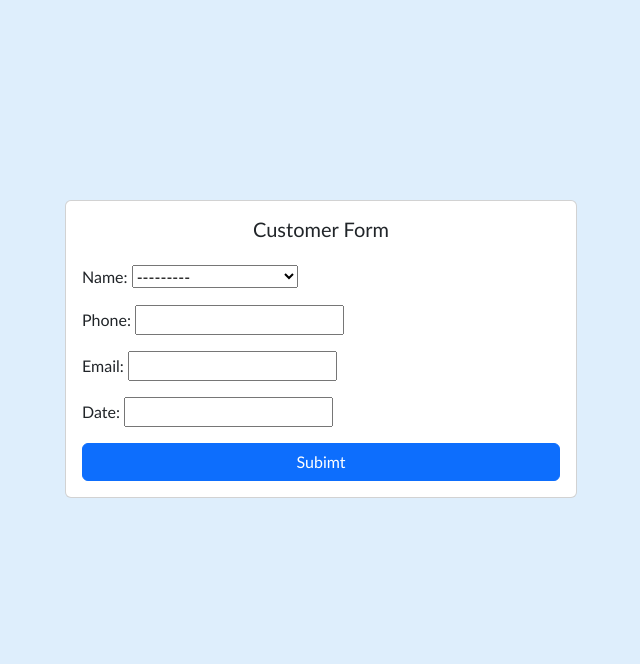
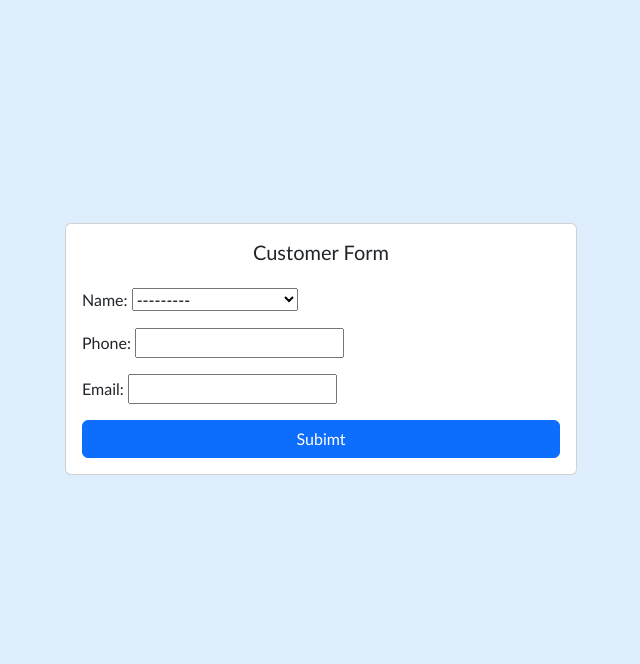
Before and after one commit to Fidele250/Customer-Tracking, a Django app: page /customers/create/ in a window 1280 px wide. Shown: the part 137-801 px from the top of the page, without its empty margins (319-959 px from the left). Run offline with Django 5.2, Linux system fonts and the light colour scheme; the visitor is signed in with stand-in values (Sample User, id 1); data comes from the database, SQL or seed files in the repository; some libraries are stand-ins or nearby versions.

Commit message:
5th version

```diff
--- a/Accounts/decorators.py
+++ b/Accounts/decorators.py
@@ -21,7 +21,7 @@ def allowed_user(allowes_roles =[]):
             if group in allowes_roles:
                 return view_function(request,*args,**kwargs)
             else:
-                return HttpResponse('Need admin Permission 😊')
+                return HttpResponse("<h1 style ='text-align:'center'>Need admin Permission 😊</h1>")
         return wrapper_function
     return decorator
 
--- a/Accounts/forms.py
+++ b/Accounts/forms.py
@@ -15,7 +15,7 @@ class orderForm(ModelForm):
 class customerForm(ModelForm):
     class Meta:
         model = Customer
-        fields = ['name','phone','email','date']
+        fields = ['name','phone','email']
 
 class ProductForm(ModelForm):
     class Meta:
@@ -26,7 +26,7 @@ class ProductForm(ModelForm):
 class CreateUserForm(UserCreationForm):
     class Meta:
          model =  CustomUser
-         fields = ['username','email','role','password1','password2','image']
+         fields = ['username','email','role','password1','password2']
 
 class CreateMessage(ModelForm):
     class Meta:
--- a/Accounts/models.py
+++ b/Accounts/models.py
@@ -21,7 +21,7 @@ class Customer(models.Model):
     name = models.ForeignKey(CustomUser,on_delete=models.CASCADE)
     phone = models.CharField(max_length = 255,null=True)
     email = models.EmailField(null=True)
-    date = models.DateField(auto_created=True,null=True)
+    date = models.DateField(auto_created=True,null=True,auto_now_add=True,editable=True)
 
     def __str__(self):
         return self.name.username
```
Also changed, not shown: Accounts/templates/accounts/customer.html (+4 -3 lines), Accounts/migrations/0002_alter_customer_date.py (added), Aime_me3.JPG (added).
